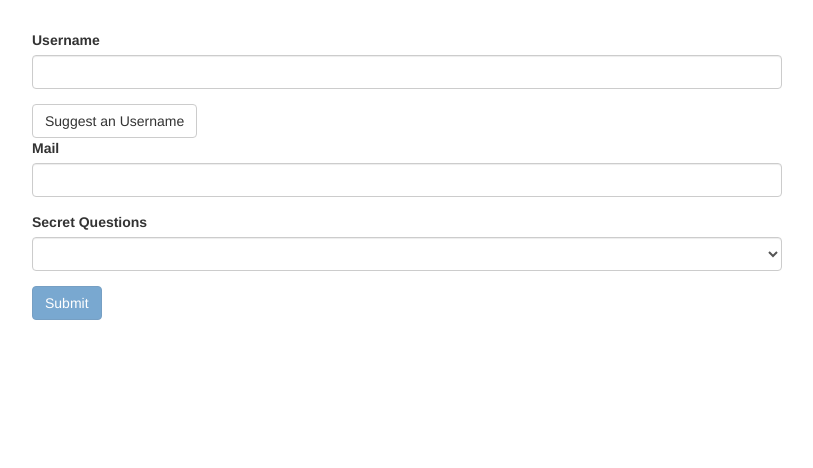
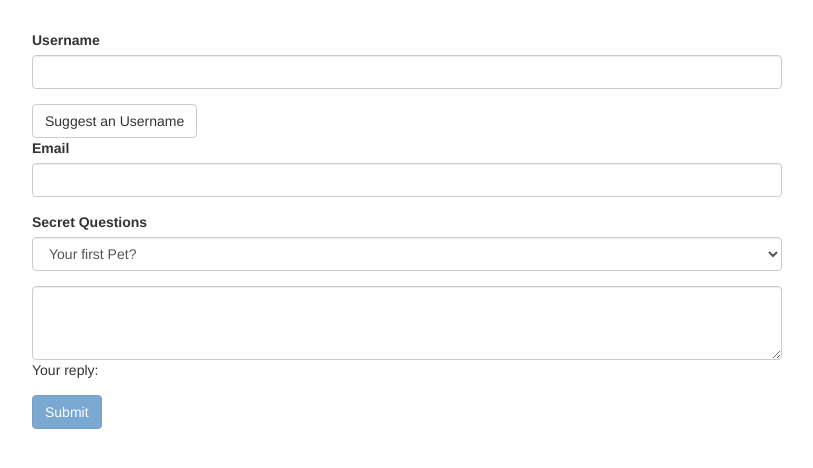
Before and after one commit to robertocannella/angular-forms, an Angular app: page / in a window 1280 px wide. Shown: the top 468 px of the page, without its empty margins (233-1046 px from the left). Built offline with nearby package versions, Linux system fonts and the light colour scheme.

Commit message:
Add one-way and two-way binding

```diff
--- a/src/app/app.component.css
+++ b/src/app/app.component.css
@@ -1,3 +1,15 @@
 .container {
   margin-top: 30px;
 }
+input.ng-invalid.ng-touched, select.ng-invalid.ng-touched{
+  border: 1px red solid;
+}
+.help-block{
+
+    animation: fadeIn 1500ms;
+}
+
+@keyframes fadeIn {
+  0% {opacity: 0; }
+  100% { opacity: 1; }
+}
--- a/src/app/app.component.html
+++ b/src/app/app.component.html
@@ -11,11 +11,15 @@
             class="form-control"
             ngModel
             name="username"
-            required>
+            required
+            #username="ngModel"
+            >
+          <span *ngIf="!username.valid && username.touched" class="help-block">Please enter a valid email.</span>
+
           </div>
           <button class="btn btn-default" type="button">Suggest an Username</button>
           <div class="form-group">
-            <label for="email">Mail</label>
+            <label for="email">Email</label>
             <input
             type="email"
             id="email"
@@ -23,19 +27,33 @@
             ngModel
             name="email"
             required
-            email>
+            email
+            #email="ngModel"
+            >
+
           </div>
+          <span *ngIf="!email.valid && email.touched" class="help-block">Please enter a valid email.</span>
         </div>
         <div class="form-group">
           <label for="secret">Secret Questions</label>
           <select
           id="secret"
           class="form-control"
-          ngModel
+          [ngModel]="'pet'"
           name="secret">
             <option value="pet">Your first Pet?</option>
             <option value="teacher">Your first teacher?</option>
           </select>
+        </div>
+        <div class="form-group">
+          <textarea
+          class="form-control"
+          name="questionAnswer"
+          rows="3"
+          [(ngModel)]="answer"
+          >
+        </textarea>
+        <p>Your reply: {{ answer }}</p>
         </div>
         <button
         class="btn btn-primary"
--- a/src/app/app.component.ts
+++ b/src/app/app.component.ts
@@ -10,10 +10,13 @@ import {map} from 'rxjs/operators';
 })
 export class AppComponent {
   @ViewChild('f') signupForm: NgForm;
+  @ViewChild('email') emailFormControl: any;
   subscription: Subscription;
+  answer: string;
   suggestUserName() {
     const suggestedName = 'Superuser';
   }
+
   // onSubmit(form: NgForm){
   //   this.subscription = form.valueChanges.pipe(map((data:{username:string,email:string,secret:string})=>{
   //     return data.username.toUpperCase();
```
